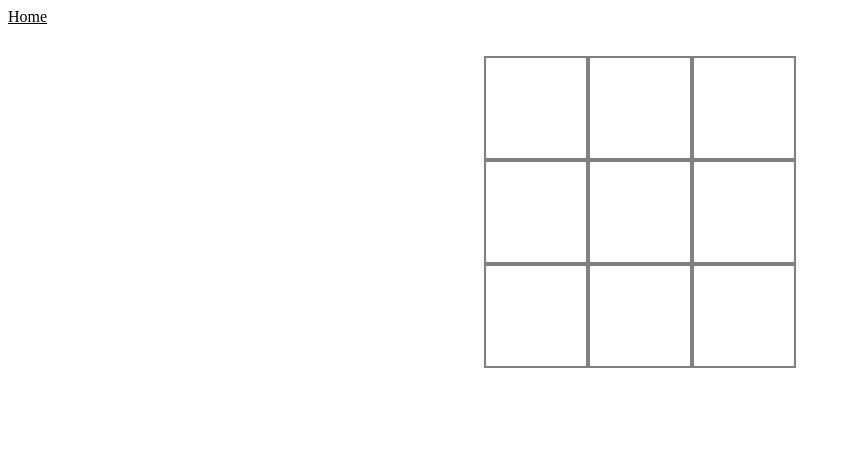
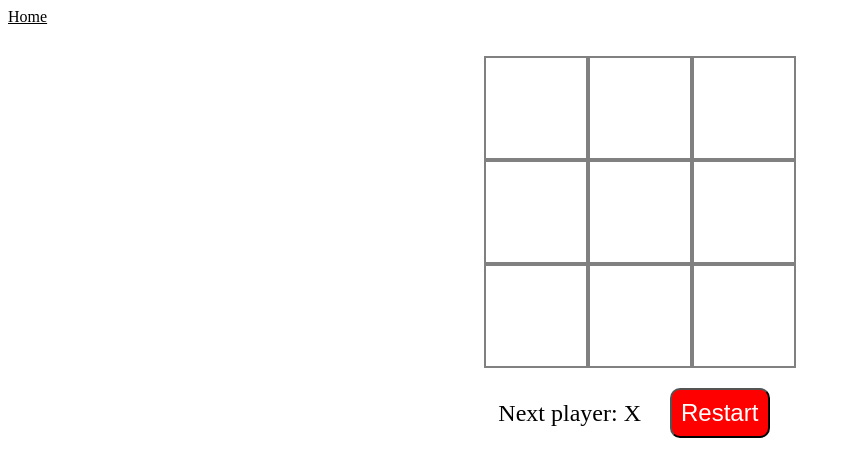
Before and after one commit to jb3k/Mini-Projects, a React (Create React App) app in the folder react-app/: page /tictactoe in a window 1280 px wide. Shown: the top 476 px of the page, without its empty margins (0-851 px from the left). Built offline with nearby package versions, Linux system fonts and the light colour scheme.

Commit message:
just about finished with game

```diff
--- a/react-app/src/components/tictactoe/calculateWinner.js
+++ b/react-app/src/components/tictactoe/calculateWinner.js
@@ -0,0 +1,34 @@
+
+function calculateWinner({ square }) {
+
+    let horizontalWinner = [
+        [0, 1, 2],
+        [3, 4, 5],
+        [6, 7, 8]
+    ]
+
+    let veritcalWinner = [
+        [0, 3, 6],
+        [1, 4, 7],
+        [2, 5, 8]
+    ]
+
+    let diagonalWinner = [
+        [0, 4, 8],
+        [2, 4, 6]
+    ]
+
+    let allWinners = horizontalWinner.concat(veritcalWinner).concat(diagonalWinner)
+
+    for (let i = 0; i < allWinners.length; i++) {
+        const [a, b, c] = allWinners[i]
+
+        if (square[a] && square[a] === square[b] && square[a] === square[c]) {
+            return square[a]
+        }
+    }
+
+    return null
+
+}
+export default calculateWinner
--- a/react-app/src/components/tictactoe/tictactoe.css
+++ b/react-app/src/components/tictactoe/tictactoe.css
@@ -18,3 +18,26 @@
     align-items: center;
     font-size: 100px
 }
+
+.game-status {
+    display: flex;
+    justify-content: space-around;
+    margin-top: 20px;
+    width: 300px;
+    align-items: center;
+}
+
+.status-text {
+    font-size: 24px;
+}
+
+.restart-game {
+    justify-content: center;
+    align-items: center;
+    height: 50px;
+    width: 100px;
+    border-radius: 10px;
+    background-color: red;
+    color: white;
+    font-size: 24px;
+}
--- a/react-app/src/components/tictactoe/tictactoe.js
+++ b/react-app/src/components/tictactoe/tictactoe.js
@@ -1,19 +1,64 @@
 import React, { useState } from "react"
 import './tictactoe.css'
+import calculateWinner from "./calculateWinner"
 
 function TicTacToe() {
 
     let [square, setSquare] = useState(Array(9).fill(null))
     let [isX, setIsX] = useState(true)
 
+    let handleClick = (i) => {
+        if (calculateWinner(square || square[i])) return
 
-    let handleClick = (i) => {
+
         square[i] = isX ? "X" : "O"
         setSquare(square)
         setIsX(!isX)
     }
 
+
+    let calculateWinner = () => {
+
+        let horizontalWinner = [
+            [0, 1, 2],
+            [3, 4, 5],
+            [6, 7, 8]
+        ]
+        let veritcalWinner = [
+            [0, 3, 6],
+            [1, 4, 7],
+            [2, 5, 8]
+        ]
+        let diagonalWinner = [
+            [0, 4, 8],
+            [2, 4, 6]
+        ]
+
+        let allWinners = horizontalWinner.concat(veritcalWinner).concat(diagonalWinner)
+        for (let i = 0; i < allWinners.length; i++) {
+            const [a, b, c] = allWinners[i]
+
+            if (square[a] && square[a] === square[b] && square[a] === square[c]) {
+                return square[a]
+            }
+        }
+        return null
+    }
+
+    let handleRestart = () => {
+        setIsX(true)
+        setSquare(Array(9).fill(null))
+    }
+
+
+
+    let winner = calculateWinner(square)
+    let status
+
+    winner ? status = `Winner is ${winner}!` : status = `Next player: ${isX ? 'X' : 'O'}`
+
     let board = (
+        <>
             <div className="game-board">
                 <div className="board-row">
                     <div className="game-box" onClick={() => handleClick(0)}>{square[0]}</div>
@@ -32,24 +77,18 @@ function TicTacToe() {
                     <div className="game-box" onClick={() => handleClick(7)}>{square[7]}</div>
                     <div className="game-box" onClick={() => handleClick(8)}>{square[8]}</div>
                 </div>
+                <div className="game-status">
+                    <div className="status-text">{status}</div>
+                    <button className="restart-game" onClick={handleRestart}>Restart</button>
                 </div>
+            </div>
+        </>
 
     )
 
-    let playerTurn = (
-        <>
-            <div>
-                { }'s move!
-            </div>
-        </>
-    )
-
-
     return (
         <>
-            <div>
             {board}
-            </div>
         </>
     )
 
```
Lines whose indentation alone changed are shown as unchanged.
